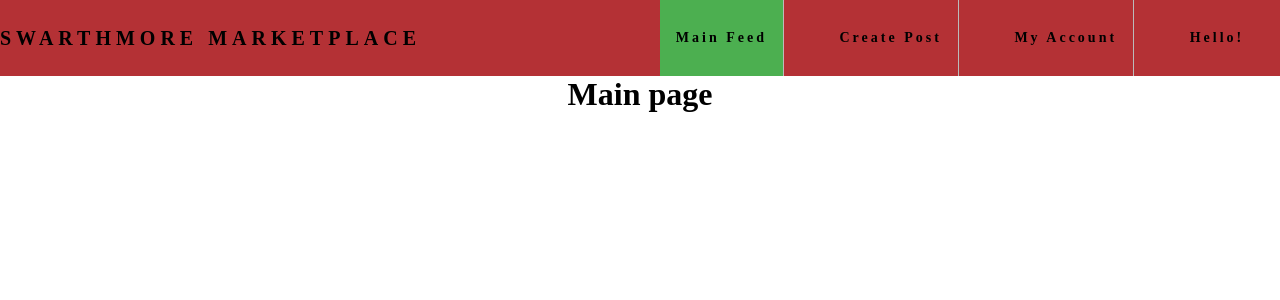
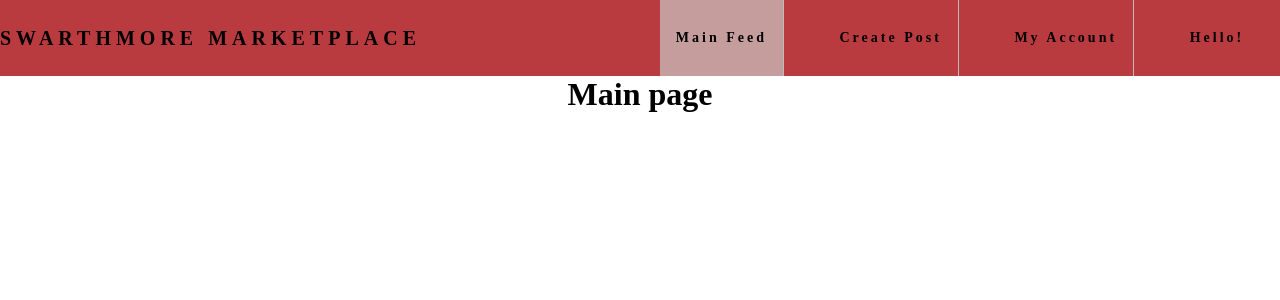
Before and after one commit to alisonkim12/SwarthmoreMarketplace, a Flask app: page / in a window 1280 px wide. Shown: the top 300 px of the page. Run offline with Flask 2, Linux system fonts and the light colour scheme; the visitor is signed in with stand-in values (Sample User, id 1); data that the repository does not hold is empty.

Commit message:
nav bar color

```diff
--- a/backend/static/styles.css
+++ b/backend/static/styles.css
@@ -36,7 +36,7 @@
   justify-content: space-between;
   align-items: center;
   min-height: 8vh;
-  background-color:  #b43135;/*nav color*/
+  background-color:  #b93b3f;/*nav color*/
 
 }
 .nav-links {
@@ -69,11 +69,11 @@
 }
 
 .nav-links a:hover:not(.active), .dropdown:hover .dropbtn {
-  background-color: #63B665;
+  background-color: #c59d9d;
 }
 
 .nav-links li a.active {
-  background-color: #4caf50;
+  background-color: #c59d9d;
 }
 
 .nav-links li.dropdown {
```
